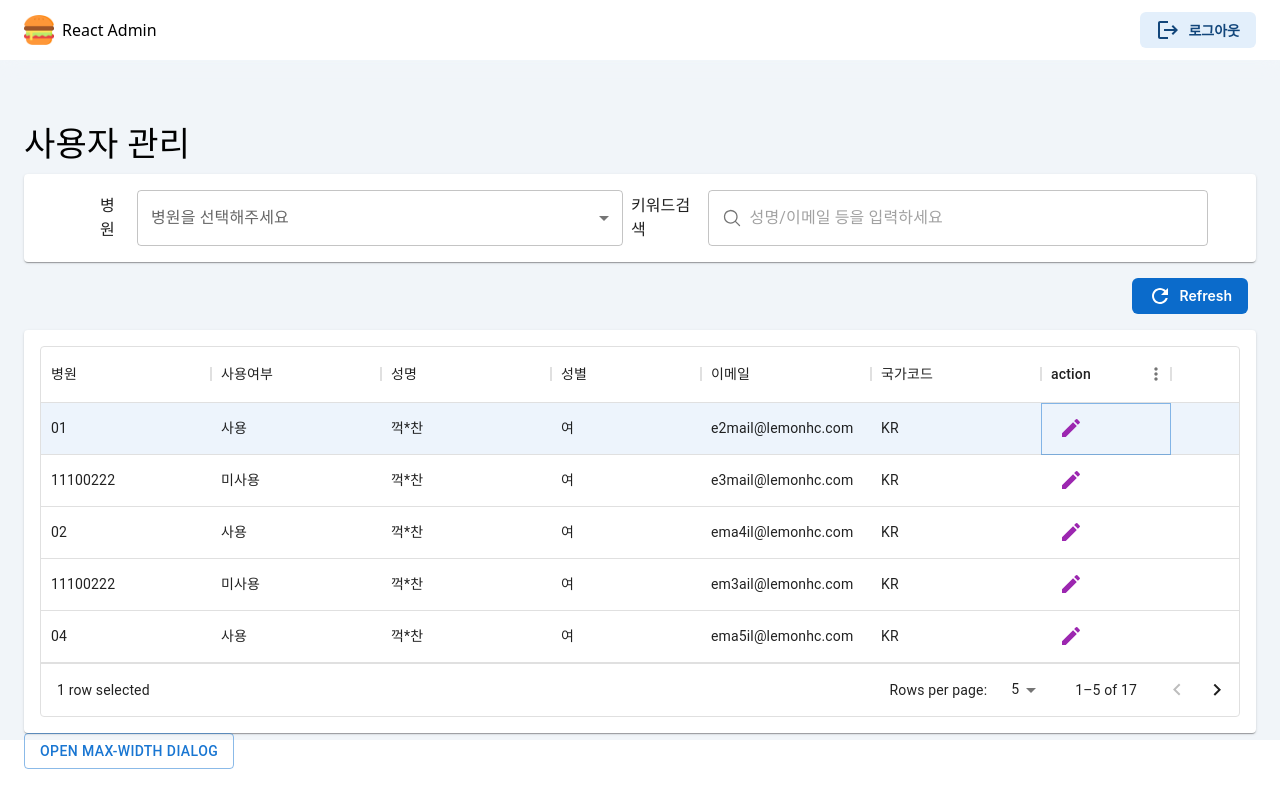
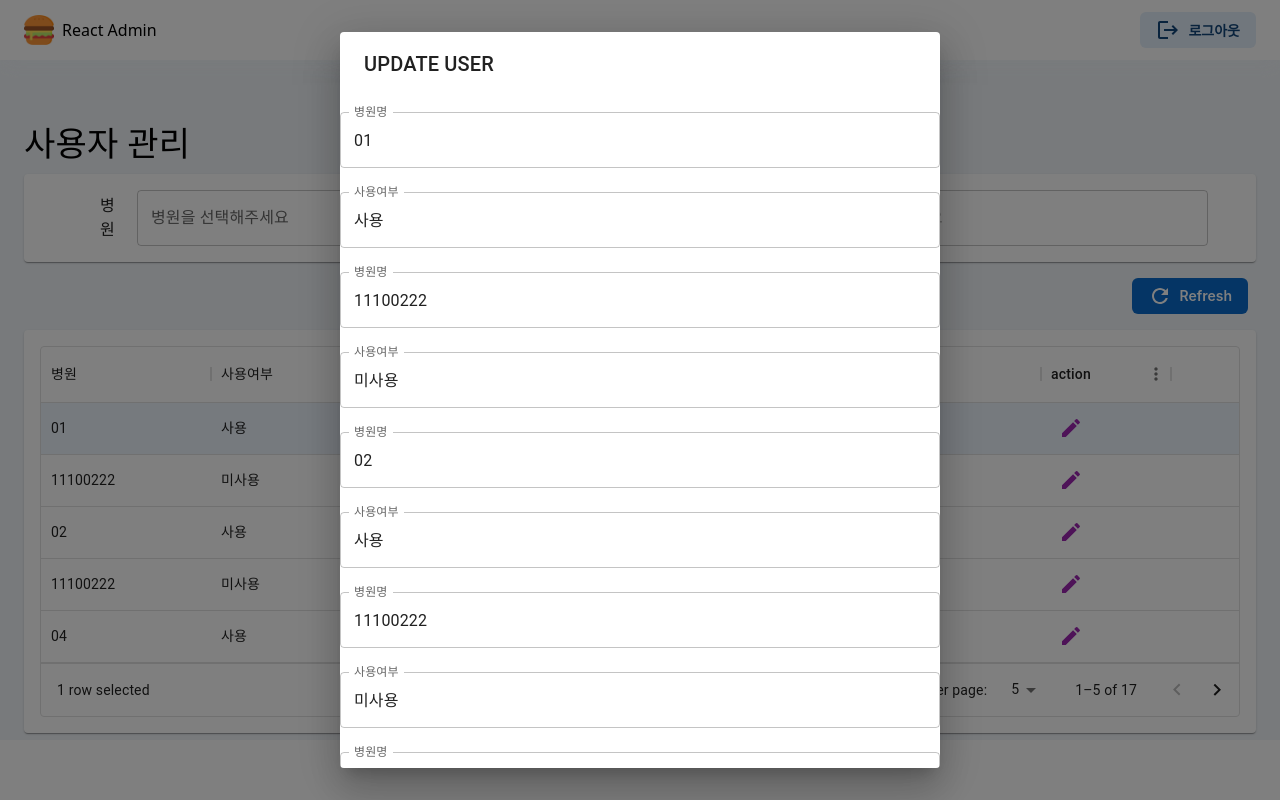
Before and after one commit to chosooyeon/lemon-admin, a React (Vite) app: page /user in a window 1280 px wide. Both pictures are taken after a click on the button 1071 px from the left and 428 px from the top of the page. Built offline with nearby package versions, Linux system fonts and the light colour scheme.

Commit message:
⚡️ 사용자 관리 팝업 진행

```diff
--- a/src/components/atoms/PopupComp.tsx
+++ b/src/components/atoms/PopupComp.tsx
@@ -1,11 +1,19 @@
-import { SelectChangeEvent, Button, DialogTitle, DialogContent, DialogContentText, Box, FormControl, InputLabel, Select, MenuItem, FormControlLabel, Switch, DialogActions } from '@mui/material';
+import { SelectChangeEvent, Button, DialogTitle, DialogContent, DialogContentText, Box, FormControlLabel, Switch, DialogActions, IconButton, Typography, TextField, FormGroup } from '@mui/material';
 import Dialog, { DialogProps } from '@mui/material/Dialog';
 import React from 'react';
+import EditIcon from '@mui/icons-material/Edit';
+import { SelectComp } from './SelectComp';
 
-export const PopupComponent = () => {
+interface ChildProps {
+  columns: any[];
+  rows: any[];
+}
+
+export const PopupComp = ({ columns, rows }: ChildProps) => {
   const [open, setOpen] = React.useState(false);
   const [fullWidth, setFullWidth] = React.useState(true);
   const [maxWidth, setMaxWidth] = React.useState<DialogProps['maxWidth']>('sm');
+  const hosNm = ['강북삼성병원', '세브란스병원']
 
   const handleClickOpen = () => {
     setOpen(true);
@@ -28,16 +36,39 @@ export const PopupComponent = () => {
 
   return (
     <React.Fragment>
-        <Button variant="outlined" onClick={handleClickOpen}>
-          Open max-width dialog
-        </Button>
+      <IconButton color="secondary" onClick={handleClickOpen}>
+        <EditIcon />
+      </IconButton>
       <Dialog
         fullWidth={fullWidth}
         maxWidth={maxWidth}
         open={open}
         onClose={handleClose}
       >
-          <DialogTitle>Optional sizes</DialogTitle>
+        <DialogTitle>UPDATE USER</DialogTitle>
+        <FormGroup>
+          {
+            rows.map((item) => (
+              <>
+              <TextField
+                margin="normal"
+                name="firstName"
+                label="병원명"
+                id="1"
+                value={item.hospitalCd || ''} />
+                <TextField
+                  margin="normal"
+                  name="enabled"
+                  label="사용여부"
+                  value={item.enabled || ''} />
+                </>
+            ))
+          }
+        </FormGroup>
+
+        {/* <SelectComp hosNm={hosNm} title={''} /> */}
+
+
         <DialogContent>
           <DialogContentText>
             You can set my maximum width and whether to adapt or not.
@@ -52,35 +83,15 @@ export const PopupComponent = () => {
               width: 'fit-content',
             }}
           >
-              <FormControl sx={{ mt: 2, minWidth: 120 }}>
-                <InputLabel htmlFor="max-width">maxWidth</InputLabel>
-                <Select
-                  autoFocus
-                  value={maxWidth}
-                  onChange={handleMaxWidthChange}
-                  label="maxWidth"
-                  inputProps={{
-                    name: 'max-width',
-                    id: 'max-width',
-                  }}
-                >
-                  <MenuItem value={false as any}>false</MenuItem>
-                  <MenuItem value="xs">xs</MenuItem>
-                  <MenuItem value="sm">sm</MenuItem>
-                  <MenuItem value="md">md</MenuItem>
-                  <MenuItem value="lg">lg</MenuItem>
-                  <MenuItem value="xl">xl</MenuItem>
-                </Select>
-              </FormControl>
+
+
             <FormControlLabel
               sx={{ mt: 1 }}
-                control={
-                  <Switch checked={fullWidth} onChange={handleFullWidthChange} />
-                }
-                label="Full width"
-              />
+              control={<Switch checked={fullWidth} onChange={handleFullWidthChange} />}
+              label="Full width" />
           </Box>
         </DialogContent>
+
         <DialogActions>
           <Button onClick={handleClose}>Close</Button>
         </DialogActions>
--- a/src/components/molecules/UserTable.tsx
+++ b/src/components/molecules/UserTable.tsx
@@ -1,8 +1,14 @@
 
 import { DataGrid, GridColDef } from '@mui/x-data-grid';
-import { PopupComponent } from '../atoms/PopupComp';
-import { Card, IconButton } from '@mui/material';
-import EditIcon from '@mui/icons-material/Edit';
+import { Card } from '@mui/material';
+import { PopupComp } from '../atoms/PopupComp';
+
+
+export interface SimpleDialogProps {
+  open: boolean;
+  selectedValue: string;
+  onClose: (value: string) => void;
+}
 
 const columns: GridColDef[] = [
   { field: 'hospitalCd', headerName: '병원', width: 170, disableColumnMenu: true },
@@ -15,23 +21,14 @@ const columns: GridColDef[] = [
     field: 'action',
     width: 130,
     sortable: false,
-    renderCell: (params) => {
-      const onClickEdit = async () => {
-        // TODO 팝업 추가
-         return alert(JSON.stringify(params.row, null, 4));
-      };
-      const onClickDelete = async () => {};
-
+    renderCell: () => {
       return (
         <>
-          <IconButton color="secondary" onClick={onClickEdit}>
-            <EditIcon />
-          </IconButton>
+            <PopupComp columns={columns} rows={rows}/>
         </>
       );
     },
   },
-  // { id: 'action', label: 'action', minWidth: 170},
 ];
 
 const rows = [
@@ -73,7 +70,6 @@ const UserTable = () => {
           // checkboxSelection
           />
         </Card>
-        <PopupComponent />
       </div>
     </>
   )
```
Lines whose indentation alone changed are shown as unchanged.
